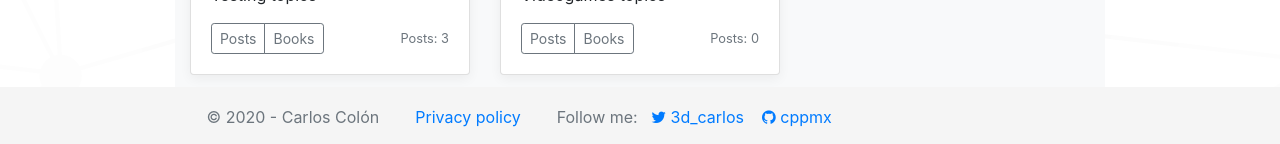
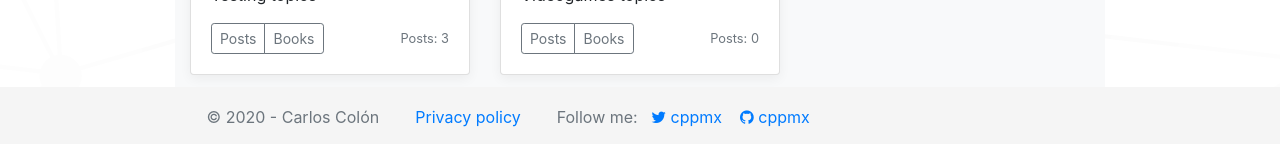
Before and after one commit to cppmx/cppmx.github.io, a Jekyll site: the page built from index.html, in a window 1280 px wide and 1040 px high. Shown: the part 893-1037 px from the top of the window. Built offline with Jekyll 4.4.1, drawn with Linux system fonts in a browser that asks for light colours.

Commit message:
Set email and twitter account

```diff
--- a/_config.yml
+++ b/_config.yml
@@ -19,13 +19,13 @@
 # in the templates via {{ site.myvariable }}.
 
 title: CPP MX Blog
-email: espacio.sideral@gmail.com
+email: cppmx.contact@gmail.com
 description: >- # this means to ignore newlines until "baseurl:"
   Development of web and mobile applications, DevOps,
   technical consulting and much more.
 baseurl: "/" # the subpath of your site, e.g. /blog
 url: "https://cppmx.github.io" # the base hostname & protocol for your site, e.g. http://example.com
-twitter_username: 3d_carlos
+twitter_username: cppmx
 github_username:  cppmx
 repository: "cppmx/cppmx.github.io"
 
```
